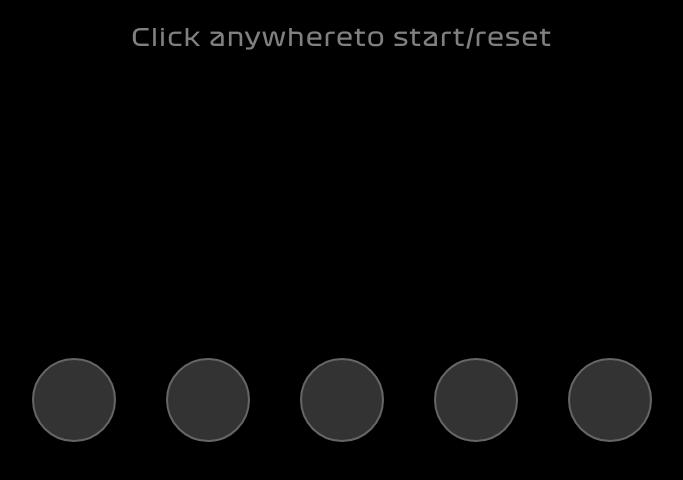
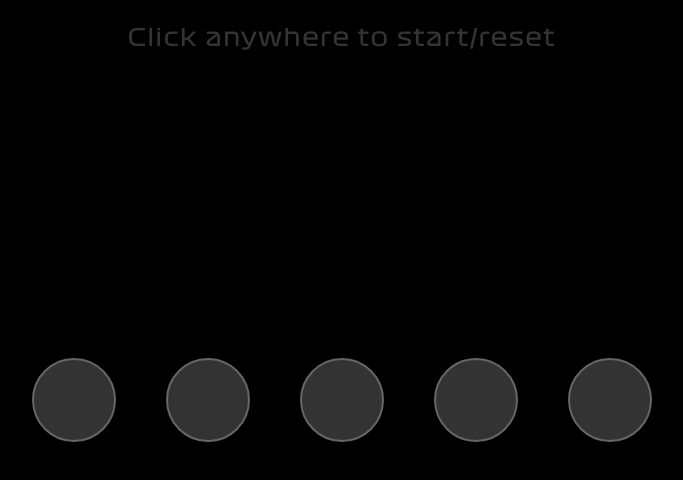
Before and after one commit to corychainsman/f1-lights-out, a plain HTML site: page index.html in a window 1280 px wide. Shown: the whole page, without its empty margins (298-981 px from the left). Drawn offline with Linux system fonts and the light colour scheme.

Commit message:
adjusted instructions

```diff
--- a/index.html
+++ b/index.html
@@ -53,7 +53,7 @@
         }
 
         .instructions {
-            color: #ffffff80;
+            color: #ffffff34;
             font-size: 1.5em;
             text-align: center;
             position: absolute;
@@ -90,7 +90,7 @@
     </style>
 </head>
 <body>
-    <p class="instructions"><span class="click">Click</span class="tap"><span class="tap">Tap</span> anywhereto start/reset</p>
+    <p class="instructions"><span class="click">Click</span class="tap"><span class="tap">Tap</span> anywhere to start/reset</p>
     <div class="lights-container">
         <div class="light" id="light1"></div>
         <div class="light" id="light2"></div>
```
